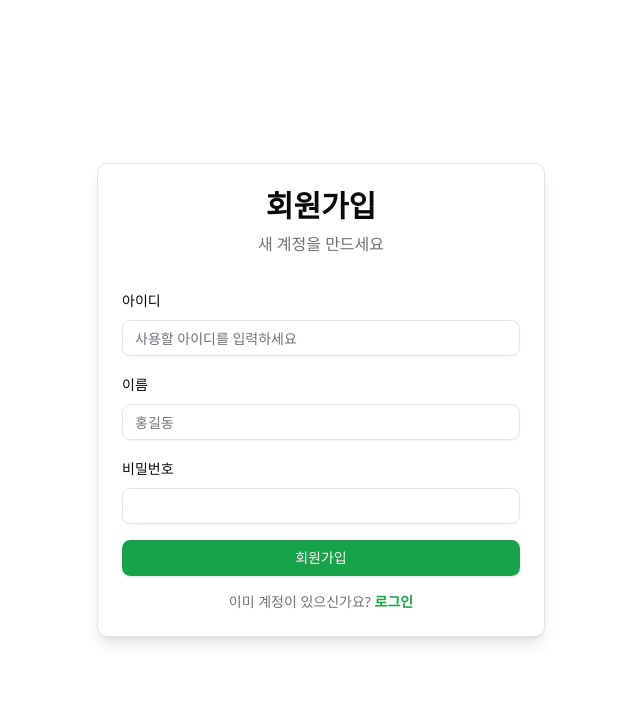
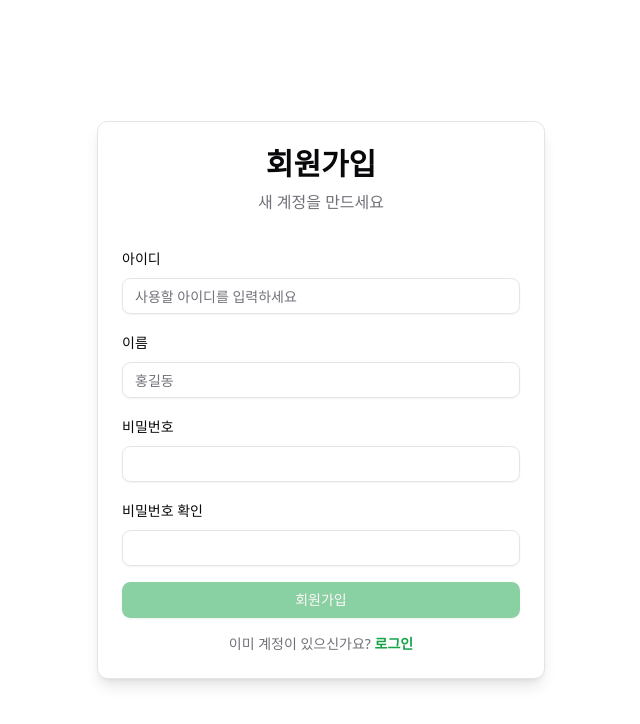
Before and after one commit to w00ye0l/forholiday, a Next.js app: page /auth/register in a window 1280 px wide. Shown: the top 724 px of the page, without its empty margins (319-959 px from the left). Built offline with nearby package versions, Linux system fonts and the light colour scheme; no server answers.

Commit message:
fix: 회원가입 비밀번호 확인 추가

```diff
--- a/src/app/auth/register/actions.ts
+++ b/src/app/auth/register/actions.ts
@@ -7,6 +7,7 @@ import { redirect } from "next/navigation";
 // 에러 상태 타입을 정의합니다.
 interface RegisterState {
   error: string | null;
+  success: boolean;
 }
 
 export async function register(
@@ -27,10 +28,10 @@ export async function register(
     .maybeSingle();
 
   if (checkError) {
-    return { error: "회원가입 중 오류가 발생했습니다" };
+    return { error: "회원가입 중 오류가 발생했습니다", success: false };
   }
   if (existingUser) {
-    return { error: "이미 사용 중인 아이디입니다" };
+    return { error: "이미 사용 중인 아이디입니다", success: false };
   }
 
   // 회원가입 진행
@@ -46,11 +47,11 @@ export async function register(
   });
 
   if (signUpError) {
-    return { error: signUpError.message };
+    return { error: signUpError.message, success: false };
   }
   if (!signUpData.user) {
-    return { error: "회원가입에 실패했습니다" };
+    return { error: "회원가입에 실패했습니다", success: false };
   }
 
-  redirect("/auth/login");
+  return { error: null, success: true };
 }
--- a/src/app/auth/register/page.tsx
+++ b/src/app/auth/register/page.tsx
@@ -1,6 +1,7 @@
 "use client";
 
 import { useFormState } from "react-dom";
+import { useState, useEffect } from "react";
 import { register } from "./actions";
 import { Button } from "@/components/ui/button";
 import { Input } from "@/components/ui/input";
@@ -8,8 +9,55 @@ import { Label } from "@/components/ui/label";
 import { useRouter } from "next/navigation";
 
 export default function RegisterPage() {
-  const [state, formAction] = useFormState(register, { error: null });
+  const [state, formAction] = useFormState(register, {
+    error: null,
+    success: false,
+  });
+  const [password, setPassword] = useState("");
+  const [confirmPassword, setConfirmPassword] = useState("");
+  const [passwordError, setPasswordError] = useState("");
   const router = useRouter();
+
+  // 회원가입 성공 시 알럿 및 리다이렉트
+  useEffect(() => {
+    if (state?.success) {
+      alert("회원가입이 완료되었습니다! 로그인 페이지로 이동합니다.");
+      router.push("/auth/login");
+    }
+  }, [state?.success, router]);
+
+  const handlePasswordChange = (e: React.ChangeEvent<HTMLInputElement>) => {
+    const newPassword = e.target.value;
+    setPassword(newPassword);
+
+    // 비밀번호 확인 필드에 값이 있을 때만 검증
+    if (confirmPassword && newPassword !== confirmPassword) {
+      setPasswordError("비밀번호가 일치하지 않습니다.");
+    } else {
+      setPasswordError("");
+    }
+  };
+
+  const handleConfirmPasswordChange = (
+    e: React.ChangeEvent<HTMLInputElement>
+  ) => {
+    const newConfirmPassword = e.target.value;
+    setConfirmPassword(newConfirmPassword);
+
+    if (password !== newConfirmPassword) {
+      setPasswordError("비밀번호가 일치하지 않습니다.");
+    } else {
+      setPasswordError("");
+    }
+  };
+
+  const handleSubmit = (formData: FormData) => {
+    if (password !== confirmPassword) {
+      setPasswordError("비밀번호가 일치하지 않습니다.");
+      return;
+    }
+    formAction(formData);
+  };
 
   return (
     <div className="flex min-h-screen items-center justify-center">
@@ -18,7 +66,7 @@ export default function RegisterPage() {
           <h1 className="text-3xl font-bold">회원가입</h1>
           <p className="text-muted-foreground">새 계정을 만드세요</p>
         </div>
-        <form action={formAction} className="space-y-4">
+        <form action={handleSubmit} className="space-y-4">
           <div className="space-y-2">
             <Label htmlFor="username">아이디</Label>
             <Input
@@ -47,14 +95,35 @@ export default function RegisterPage() {
               id="password"
               name="password"
               type="password"
+              value={password}
+              onChange={handlePasswordChange}
               required
               autoComplete="new-password"
             />
           </div>
+          <div className="space-y-2">
+            <Label htmlFor="confirmPassword">비밀번호 확인</Label>
+            <Input
+              id="confirmPassword"
+              name="confirmPassword"
+              type="password"
+              value={confirmPassword}
+              onChange={handleConfirmPasswordChange}
+              required
+              autoComplete="new-password"
+            />
+          </div>
+          {passwordError && (
+            <p className="text-sm text-red-500">{passwordError}</p>
+          )}
           {state?.error && (
             <p className="text-sm text-red-500">{state.error}</p>
           )}
-          <Button className="w-full" type="submit">
+          <Button
+            className="w-full"
+            type="submit"
+            disabled={!!passwordError || !password || !confirmPassword}
+          >
             회원가입
           </Button>
           <div className="text-center text-sm">
```
